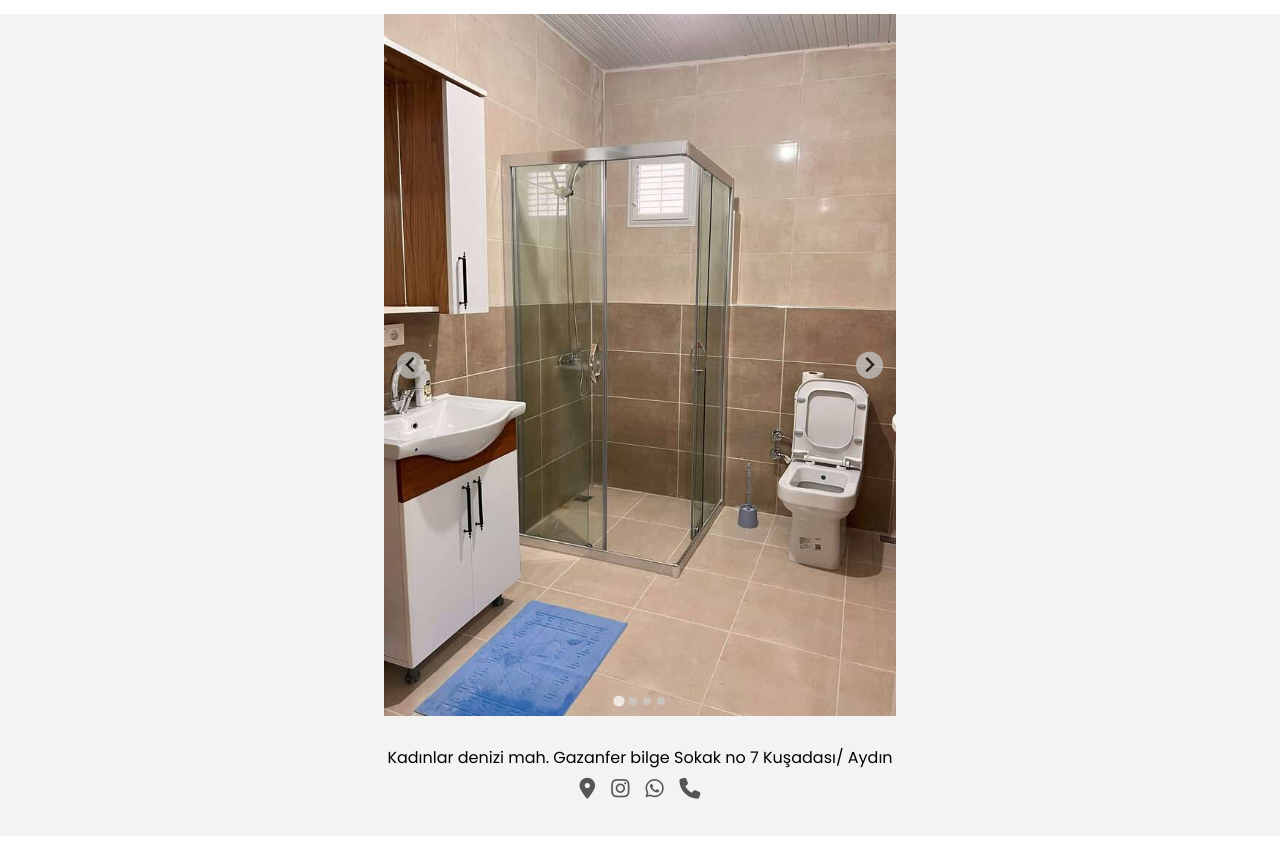
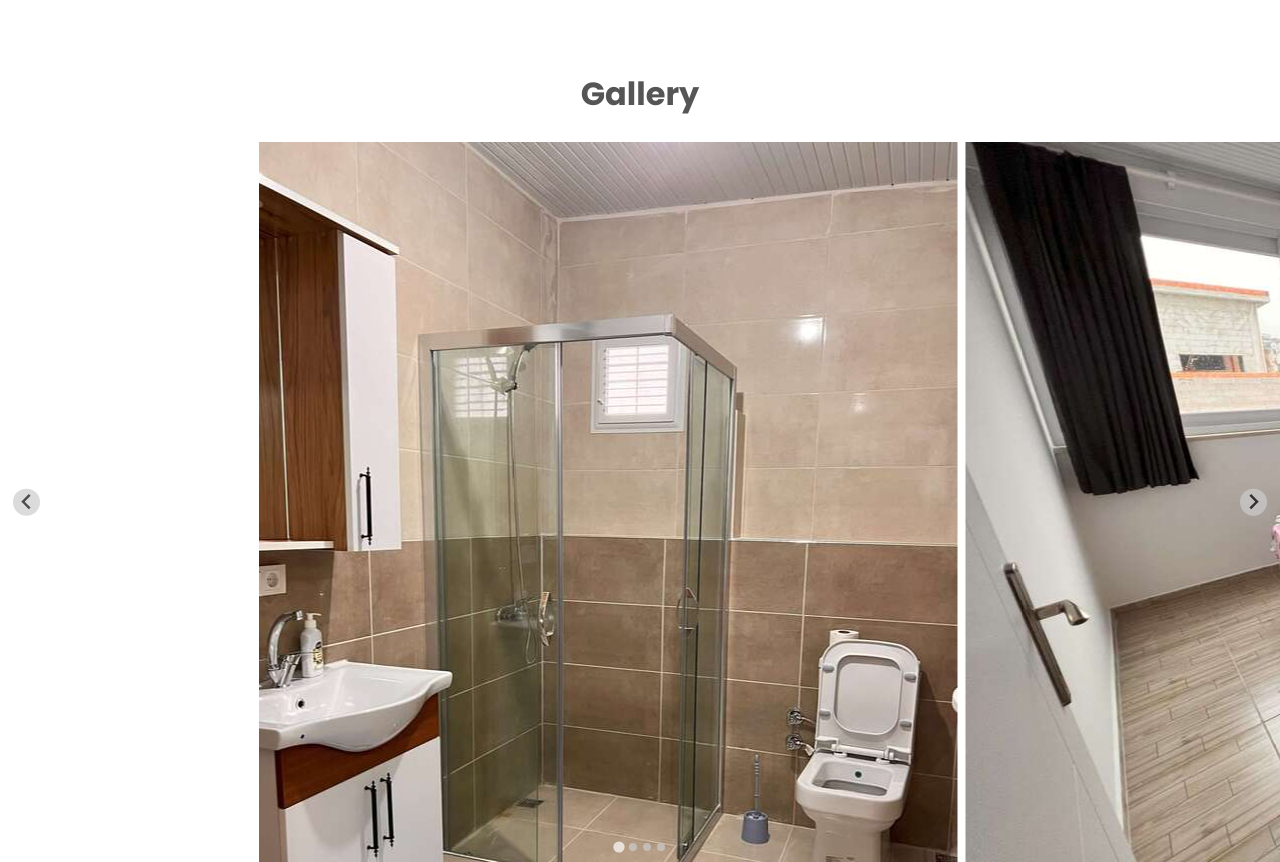
Before and after one commit to exray/exray.github.io, a plain HTML site: page kusadasiapart.com/index.html in a window 1280 px wide. Shown: the part 3886-4748 px from the top of the page. Before the commit the page ends 4722 px from the top, so only its background shows below. Drawn offline with nearby package versions, Linux system fonts and the light colour scheme.

Commit message:
Slider v. 0.2

```diff
--- a/kusadasiapart.com/css/style.css
+++ b/kusadasiapart.com/css/style.css
@@ -269,7 +269,14 @@ header.sticky .header__tagline {
 }
 
 .gallery {
-    background-color: var(--gray-light);
+    /* background-color: var(--gray-light); */
+    padding-top: 10vh;
+}
+
+.gallery__header {
+    text-align: center;
+    font-size: 2em;
+    color: var(--gray-dark);
 }
 
 #image-carousel {
--- a/kusadasiapart.com/index.html
+++ b/kusadasiapart.com/index.html
@@ -97,6 +97,7 @@
         </section>
 
         <section class="gallery">
+            <h2 class="gallery__header">Gallery</h2>
             <section id="image-carousel" class="splide" aria-label="Our rooms">
                 <div class="splide__track">
                     <ul class="splide__list">
--- a/kusadasiapart.com/scripts/script.js
+++ b/kusadasiapart.com/scripts/script.js
@@ -60,9 +60,20 @@ window.addEventListener("scroll", animateRoomsOnScroll);
 
 document.addEventListener( 'DOMContentLoaded', function () {
     new Splide( '#image-carousel', {
-        lazyLoad: 'nearby',
-        // heightRatio: 0.5,
-        type: 'loop',
-        width: '40vw',
+        type       : 'loop',
+        height     : '45rem',
+        focus      : 'center',
+        autoWidth  : true,
+        perPage    : 4,
+        gap        : '1vh',
+        breakpoints: {
+            1024: {
+                perPage: 2,
+            },
+
+            800: {
+                perPage: 1,
+            },
+        }
     } ).mount();
 } );
```
